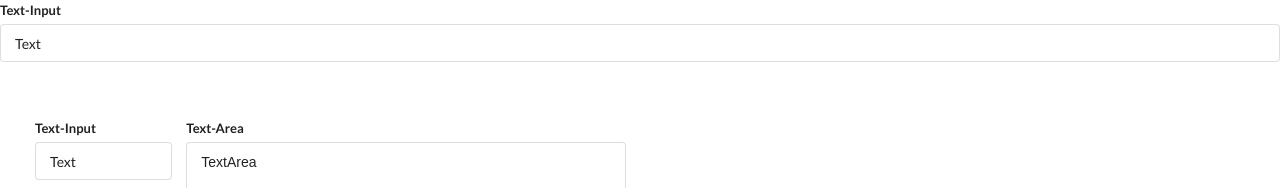
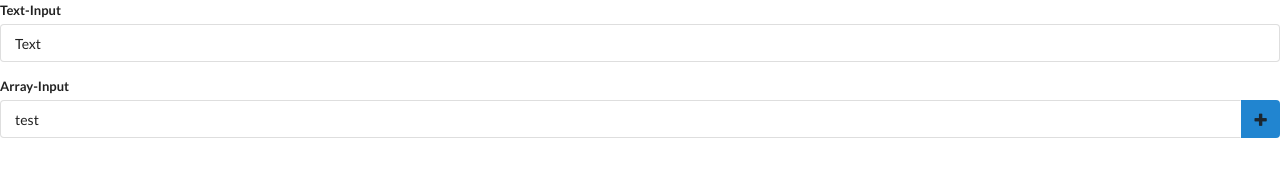
Before and after one commit to BrockReece/croud-forms, a Vue app: page / in a window 1280 px wide. Shown: the top 188 px of the page. Built offline with nearby package versions, Linux system fonts and the light colour scheme.

Commit message:
Add new array-input component

```diff
--- a/src/components/Example.vue
+++ b/src/components/Example.vue
@@ -57,6 +57,9 @@ export default {
         return {
             formRowData: {
                 textInput: 'Text',
+                arrayInput: [
+                    'test',
+                ],
                 textArea: 'TextArea',
                 number: 1,
                 platforms: {
@@ -78,6 +81,14 @@ export default {
                     field_name: 'Text-Input',
                     field_type: 'text',
                     field_slug: 'textInput',
+                },
+                {
+                    field_name: 'Array-Input',
+                    field_type: 'array-input',
+                    field_slug: 'arrayInput',
+                    field_options: {
+                        max: 5,
+                    },
                 },
                 {
                     class: 'ui very padded basic segment two fields',
--- /dev/null
+++ b/src/components/fields/ArrayInput.vue
@@ -0,0 +1,47 @@
+<template>
+    <div>
+        <div class="ui field" v-for="(val, $index) in value" :key="$index">
+            <div class="ui fluid action input" >
+                <input ref="input" :value="val" @input="update($event, $index)" @keyup.enter="addNewItem"/>
+                <button v-if="$index === 0" @click="addNewItem" class="ui icon button primary" :disabled="!allowedMore">
+                    <i class="black add icon"></i>
+                </button>
+                <button v-else @click="removeItem($index)" class="ui icon button">
+                    <i class="black delete icon"></i>
+                </button>
+            </div>
+        </div>
+    </div>
+</template>
+
+<script>
+    import Input from '../../mixins/Input'
+
+    export default {
+        computed: {
+            allowedMore() {
+                return this.field.field_options && this.field.field_options.max ? this.field.field_options.max > this.value.length : true
+            },
+        },
+
+        methods: {
+            update(event, $index) {
+                this.$set(this.value, $index, event.srcElement.value)
+            },
+
+            addNewItem() {
+                if (!this.allowedMore) return
+                this.value.push('')
+                this.$nextTick(() => {
+                    this.$refs.input[this.$refs.input.length - 1].focus()
+                })
+            },
+
+            removeItem($index) {
+                this.value.splice($index, 1)
+            },
+        },
+
+        mixins: [Input],
+    }
+</script>
--- a/src/mixins/Form.js
+++ b/src/mixins/Form.js
@@ -9,6 +9,7 @@ import CroudRadio from '../components/fields/Radio'
 import SortCode from '../components/fields/SortCode'
 import General from '../components/fields/General'
 import Cleave from '../components/fields/Cleave'
+import ArrayInput from '../components/fields/ArrayInput'
 
 export default {
     model: {
@@ -51,7 +52,7 @@ export default {
             if (['select', 'radio', 'textarea', 'text'].indexOf(this.field.field_type) !== -1) {
                 return `croud-${this.field.field_type}`
             }
-            if (['search-select', 'number', 'checkbox', 'multi-checkbox', 'sort-code', 'cleave'].indexOf(this.field.field_type) !== -1) {
+            if (['search-select', 'number', 'checkbox', 'multi-checkbox', 'sort-code', 'cleave', 'array-input'].indexOf(this.field.field_type) !== -1) {
                 return this.field.field_type
             }
             return 'general'
@@ -70,6 +71,7 @@ export default {
         SortCode,
         SearchSelect,
         Cleave,
+        ArrayInput,
     },
 
     filters: {
```
